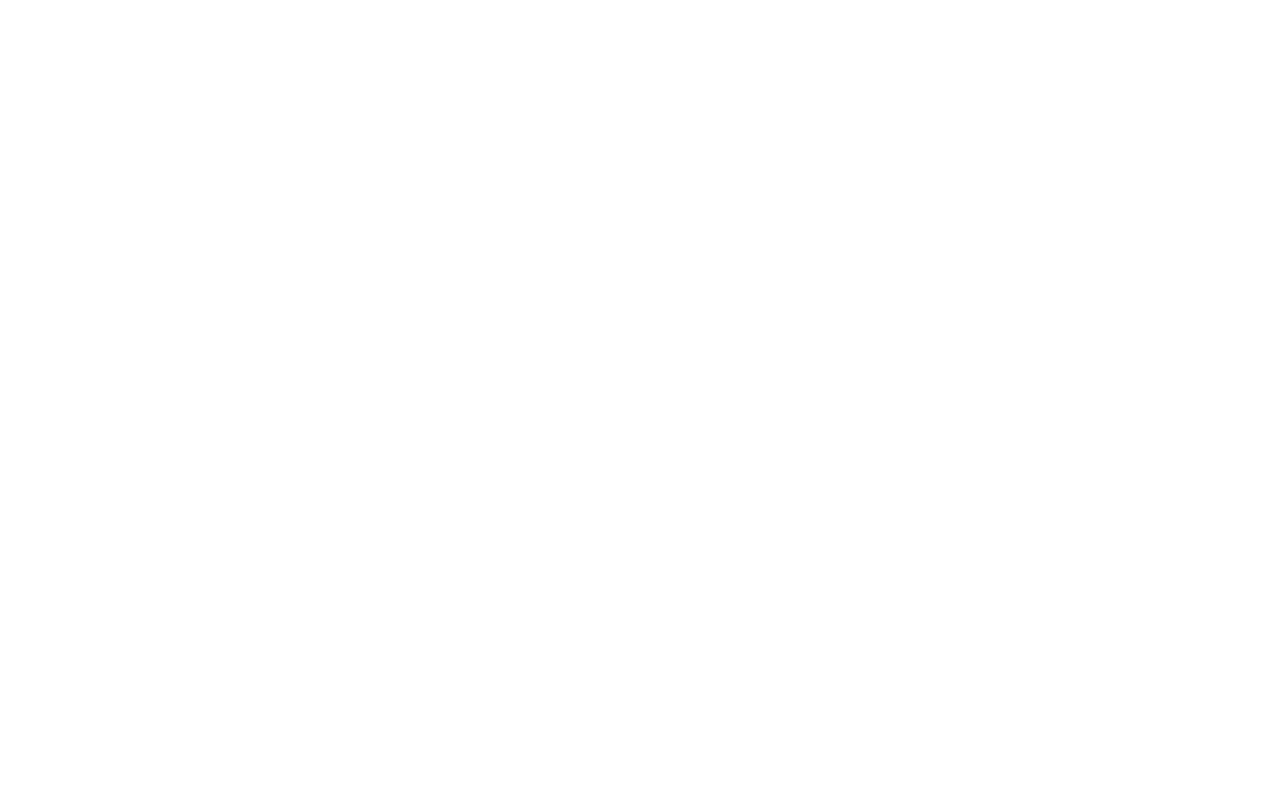
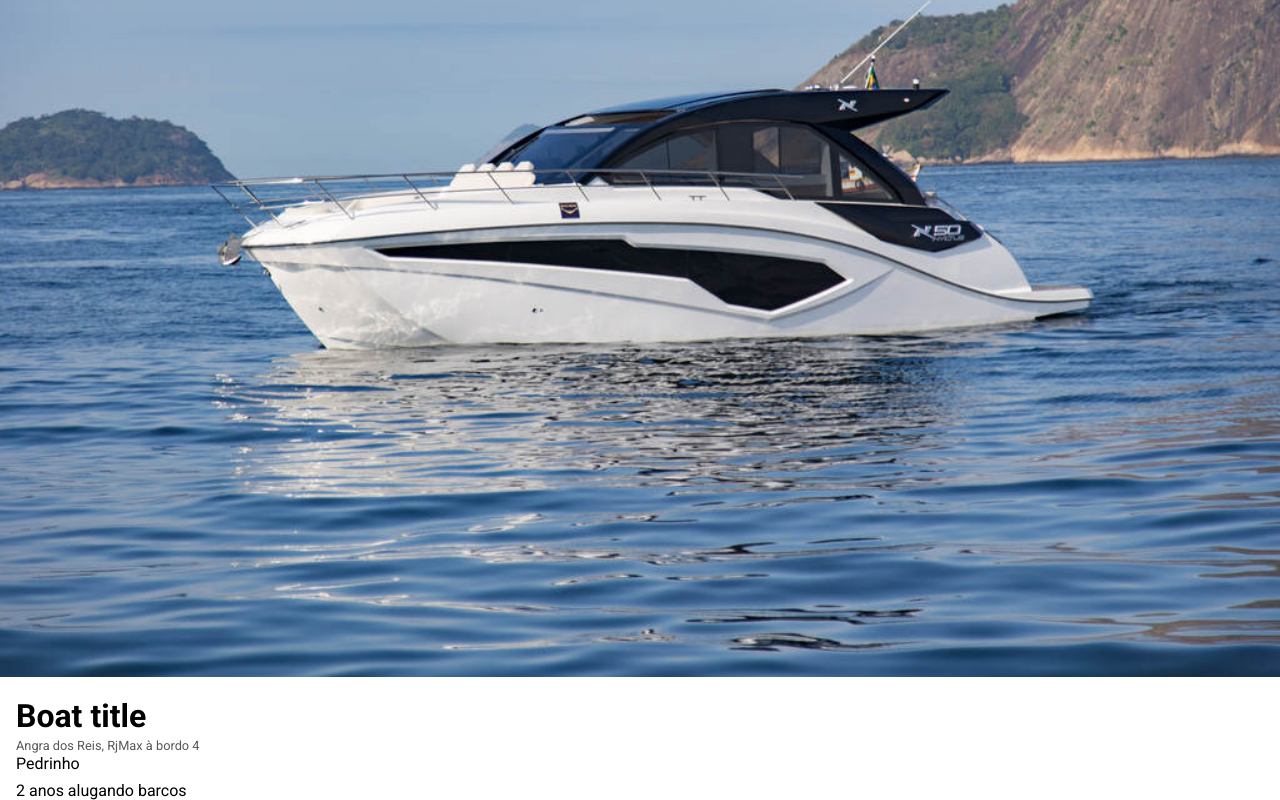
Before and after one commit to FelipeTC06/Nosso-Barco, an Angular app: page /boats/1/details in a window 1280 px wide. Before the commit this address led to /. Shown: the part 177-977 px from the top of the page. Before the commit the page ends 800 px from the top, so only its background shows below. Built offline with nearby package versions, Linux system fonts and the light colour scheme.

Commit message:
stash: before update to angular 19

```diff
--- a/src/app/app.routes.ts
+++ b/src/app/app.routes.ts
@@ -1,4 +1,5 @@
 import { Routes } from '@angular/router';
+import { BoatDetailsComponent } from './pages/boat-details/boat-details.component';
 
 export const routes: Routes = [
     {
@@ -6,4 +7,9 @@
         loadComponent: () =>
             import('./pages/home/home.component').then(c => c.HomeComponent),
     },
+    {
+        path: 'boats/:id/details',
+        loadComponent: () =>
+            import('./pages/boat-details/boat-details.component').then(c => c.BoatDetailsComponent),
+    },
 ];
--- a/src/app/components/galery/galery.component.html
+++ b/src/app/components/galery/galery.component.html
@@ -1,6 +1,6 @@
 <div class="galery">
     @for (item of items; track $index) {
-    <div class="body-card">
+    <div class="body-card" [routerLink]="['/boats', item.id, 'details']" >
         <div class="body-img">
             <img [src]="item.src" alt="boat img">
         </div>
--- a/src/app/components/galery/galery.component.scss
+++ b/src/app/components/galery/galery.component.scss
@@ -5,11 +5,11 @@
     grid-auto-rows: 18rem;
     grid-column-gap: 30px;
     grid-row-gap: 30px;
-    padding: 2rem 5rem;
 
 
     .body-card {
         padding: 0.8rem;
+        cursor: pointer;
         border-radius: 10px;
         box-shadow: 0px 0px 2px 0px rgba(0,0,0,0.15);
         display: flex;
--- a/src/app/components/galery/galery.component.ts
+++ b/src/app/components/galery/galery.component.ts
@@ -1,15 +1,17 @@
 import { Component } from '@angular/core';
+import { RouterLink } from '@angular/router';
 
 @Component({
   selector: 'app-galery',
   standalone: true,
-  imports: [],
+  imports: [RouterLink],
   templateUrl: './galery.component.html',
   styleUrl: './galery.component.scss'
 })
 export class GaleryComponent {
   public items = [
     {
+      id: 1,
       src: 'images/fot-exemplo-lancha-1.jpg',
       location: 'Angra dos Reis, Rj',
       maxNumberOnBoard: '4',
@@ -17,6 +19,7 @@
       ammout: '290,00',
     },
     {
+      id: 1,
       src: 'images/fot-exemplo-lancha-1.jpg',
       location: 'Angra dos Reis, Rj',
       maxNumberOnBoard: '4',
@@ -24,6 +27,7 @@
       ammout: '290,00',
     },
     {
+      id: 1,
       src: 'images/fot-exemplo-lancha-1.jpg',
       location: 'Angra dos Reis, Rj',
       maxNumberOnBoard: '4',
@@ -31,6 +35,7 @@
       ammout: '290,00',
     },
     {
+      id: 1,
       src: 'images/fot-exemplo-lancha-1.jpg',
       location: 'Angra dos Reis, Rj',
       maxNumberOnBoard: '4',
@@ -38,6 +43,7 @@
       ammout: '290,00',
     },
     {
+      id: 1,
       src: 'images/fot-exemplo-lancha-1.jpg',
       location: 'Angra dos Reis, Rj',
       maxNumberOnBoard: '4',
@@ -45,6 +51,7 @@
       ammout: '290,00',
     },
     {
+      id: 1,
       src: 'images/fot-exemplo-lancha-1.jpg',
       location: 'Angra dos Reis, Rj',
       maxNumberOnBoard: '4',
@@ -52,6 +59,7 @@
       ammout: '290,00',
     },
     {
+      id: 1,
       src: 'images/fot-exemplo-lancha-1.jpg',
       location: 'Angra dos Reis, Rj',
       maxNumberOnBoard: '4',
@@ -59,6 +67,7 @@
       ammout: '290,00',
     },
     {
+      id: 1,
       src: 'images/fot-exemplo-lancha-1.jpg',
       location: 'Angra dos Reis, Rj',
       maxNumberOnBoard: '4',
@@ -66,6 +75,7 @@
       ammout: '290,00',
     },
     {
+      id: 1,
       src: 'images/fot-exemplo-lancha-1.jpg',
       location: 'Angra dos Reis, Rj',
       maxNumberOnBoard: '4',
@@ -73,6 +83,7 @@
       ammout: '290,00',
     },
     {
+      id: 1,
       src: 'images/fot-exemplo-lancha-1.jpg',
       location: 'Angra dos Reis, Rj',
       maxNumberOnBoard: '4',
--- a/src/app/components/search-layout/search-layout.component.scss
+++ b/src/app/components/search-layout/search-layout.component.scss
@@ -5,5 +5,6 @@
 
     .content {
         flex: 1;
+        padding: 2rem 5rem;
     }
 }
--- /dev/null
+++ b/src/app/pages/boat-details/boat-details.component.html
@@ -0,0 +1,24 @@
+<div class="details-body">
+    <div class="boat-image">
+        <img [src]="item.src" alt="boat img">
+    </div>
+    <div class="details-infos">
+        <div class="boat-title">
+            <h1>{{ item.title }}</h1>
+            <div class="d-flex">
+                <span class="boat-sub-title">{{ item.location }}</span>
+                <span class="boat-sub-title">Max à bordo {{ item.maxNumberOnBoard }}</span>
+            </div>
+        </div>
+        <div class="boat-owner">
+            <div class="owner-img">
+            </div>
+            <div class="owner-info">
+                <p class="owner-title">{{ item.ownerTitle }}</p>
+                <span class="owner-description">{{ item.ownerDescrition }}</span>
+            </div>
+        </div>
+        <div class="boat-description">
+        </div>
+    </div>
+</div>
--- /dev/null
+++ b/src/app/pages/boat-details/boat-details.component.scss
@@ -0,0 +1,51 @@
+.details-body {
+    display: flex;
+    flex-direction: column;
+    gap: 1rem;
+
+    .boat-image {
+
+        img {
+            width: 100%;
+        }
+    }
+    .details-infos {
+        padding: 0 1rem;
+
+        .boat-title {
+            font-size: 1rem;
+
+            h1 {
+                margin: 0;
+            }
+
+            .boat-sub-title {
+                font-size: 0.8rem;
+                color: #585858;
+            }
+        }
+
+        .boat-owner {
+
+
+            .owner-img {
+
+            }
+
+            .owner-info {
+                display: flex;
+                flex-direction: column;
+                gap: 0.5rem;
+
+                .owner-title {
+                    margin: 0;
+                }
+
+                .owner-description {
+
+                }
+            }
+        }
+    }
+
+}
--- /dev/null
+++ b/src/app/pages/boat-details/boat-details.component.ts
@@ -0,0 +1,25 @@
+import { Component } from '@angular/core';
+import { SearchLayoutComponent } from "../../components/search-layout/search-layout.component";
+
+@Component({
+  selector: 'app-boat-details',
+  standalone: true,
+  imports: [SearchLayoutComponent],
+  templateUrl: './boat-details.component.html',
+  styleUrl: './boat-details.component.scss'
+})
+export class BoatDetailsComponent {
+  public item = {
+      id: 1,
+      title: 'Boat title',
+      src: 'images/fot-exemplo-lancha-1.jpg',
+      location: 'Angra dos Reis, Rj',
+      maxNumberOnBoard: '4',
+      period: '2 - 7 de dez',
+      ammout: '290,00',
+      description: '',
+      ownerTitle: 'Pedrinho',
+      ownerDescrition: '2 anos alugando barcos',
+    }
+
+}
```
Also changed, not shown: 1 other file (tests, documents, lock files or other folders).
